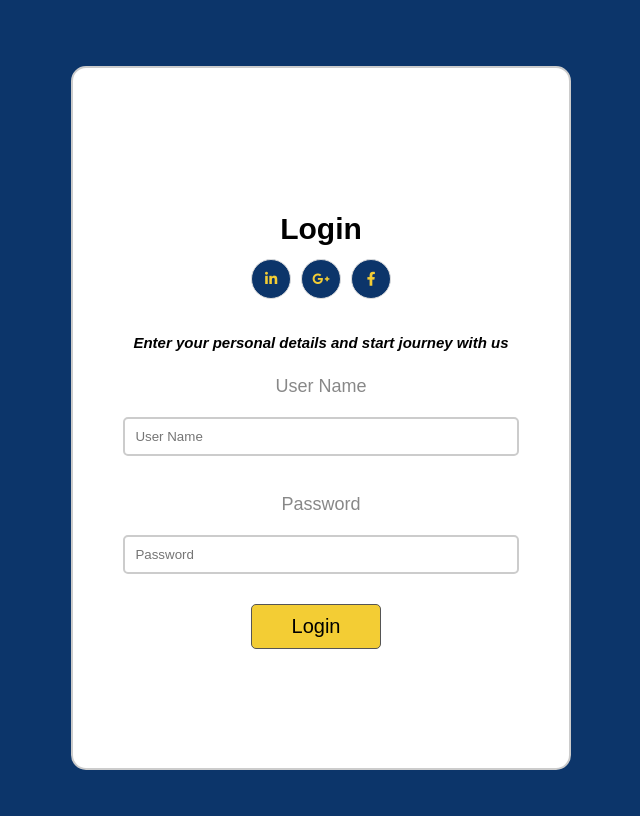
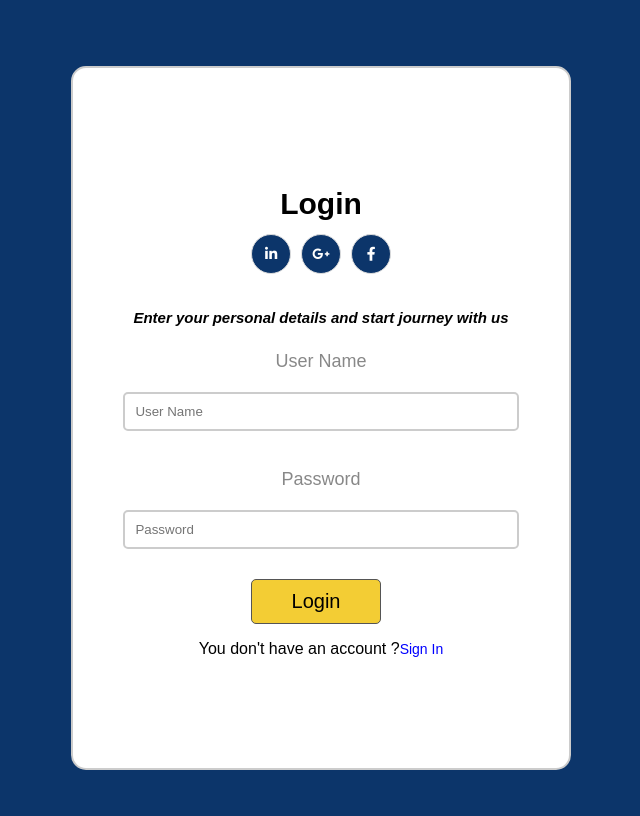
Before and after one commit to MouhamadKraytem/WaselniProject, a PHP site: page /login/index.php in a window 1280 px wide. Shown: the whole page, without its empty margins (353-993 px from the left). Run offline with PHP 8.4, Linux system fonts and the light colour scheme; a stand-in replaces the project's code that opens the database connection; some libraries are stand-ins or nearby versions.

Commit message:
small style changes

```diff
--- a/all/index.html
+++ b/all/index.html
@@ -84,7 +84,7 @@
             <h1>The highest quality standards</h1>
             <div class="line"></div>
             <p>Professional drivers,modern vehicles and control ability</p>
-                <a href="#" class="ctn">Learn More</a>
+                <a href="./imagesss/image.html" class="ctn">Learn More</a>
         </div>
 
         <div class="col image-col">
--- a/all/login/index.php
+++ b/all/login/index.php
@@ -5,7 +5,7 @@
 <html>
 <head>
 	<title>LOGIN</title>
-	<link rel="stylesheet" type="text/css" href="./loginStyle.css">
+	<link rel="stylesheet" type="text/css" href="./loginStyles.css">
 	<link rel="stylesheet" href="https://cdnjs.cloudflare.com/ajax/libs/font-awesome/6.1.1/css/all.min.css" integrity="sha512-KfkfwYDsLkIlwQp6LFnl8zNdLGxu9YAA1QvwINks4PhcElQSvqcyVLLD9aMhXd13uQjoXtEKNosOWaZqXgel0g==" crossorigin="anonymous" referrerpolicy="no-referrer" />
 </head>
 <body>
@@ -28,6 +28,7 @@
 		<input type="password" name="password" placeholder="Password"><br>
 
 		<button type="submit">Login</button>
+		<p>You don't have an account ?<a href="../signup/index.php" class=sign>Sign In</a></p>
 	</form>
 		</div>
 </body>
--- a/all/login/loginStyle.css
+++ b/all/login/loginStyles.css
@@ -68,7 +68,7 @@ h1 {
 	color: #fff;
 }
 
-a {
+.social {
 	float: right;
 	background: #0c356A;
 	padding: 2px 5px;
@@ -156,3 +156,6 @@ form {
 	color: white;
 
 }
+p .sign{
+	color:blue;
+}
--- a/all/studentPages/profileStudent.php
+++ b/all/studentPages/profileStudent.php
@@ -10,7 +10,7 @@
     <meta name="viewport" content="width=device-width, initial-scale=1.0">
     <meta http-equiv="X-UA-Compatible" content="ie=edge">
     <title>Table</title>
-    <link rel="stylesheet" href="./profilee.css">
+    <link rel="stylesheet" href="./profile.css">
     <link rel= " stylesheet "href="https://stackpath.bootstrapcdn.com/font-awesome/4.7.0/css/font-awesome.min.css"/>
 </head>
 
@@ -67,7 +67,7 @@
                                 from_location.locationName AS fromLocationName,
                                 trip.toLocationID,
                                 to_location.locationName AS toLocationName,
-                                    time.time As time,  -- Assuming you want to select the time column from the time table
+                                time.time As time,
                                 trip.availableNB
                                 FROM trip
                                 INNER JOIN user ON user.id = trip.DriverID
```
Also changed, not shown: all/studentPages/profile.css (renamed from all/studentPages/profilee.css). Lines whose indentation alone changed are shown as unchanged.
